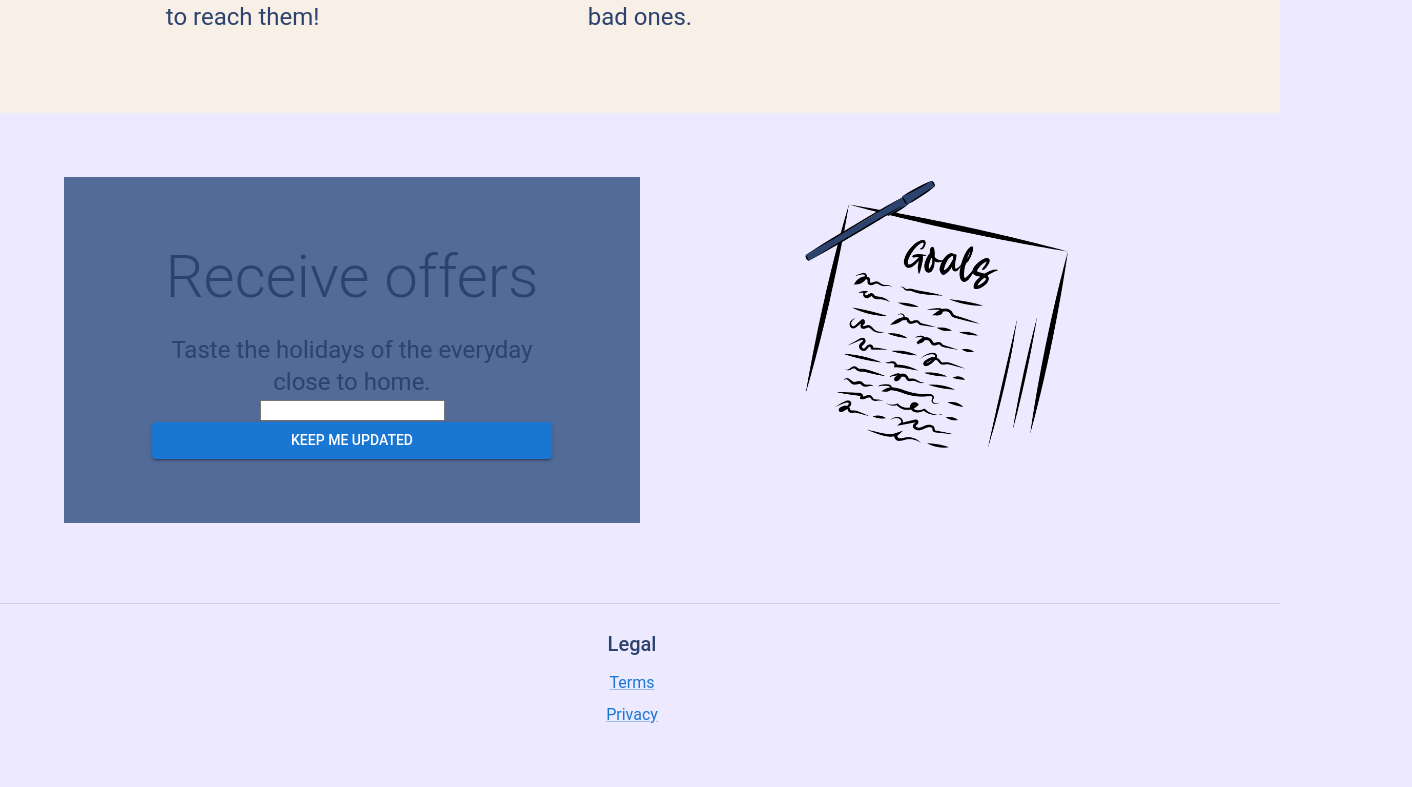
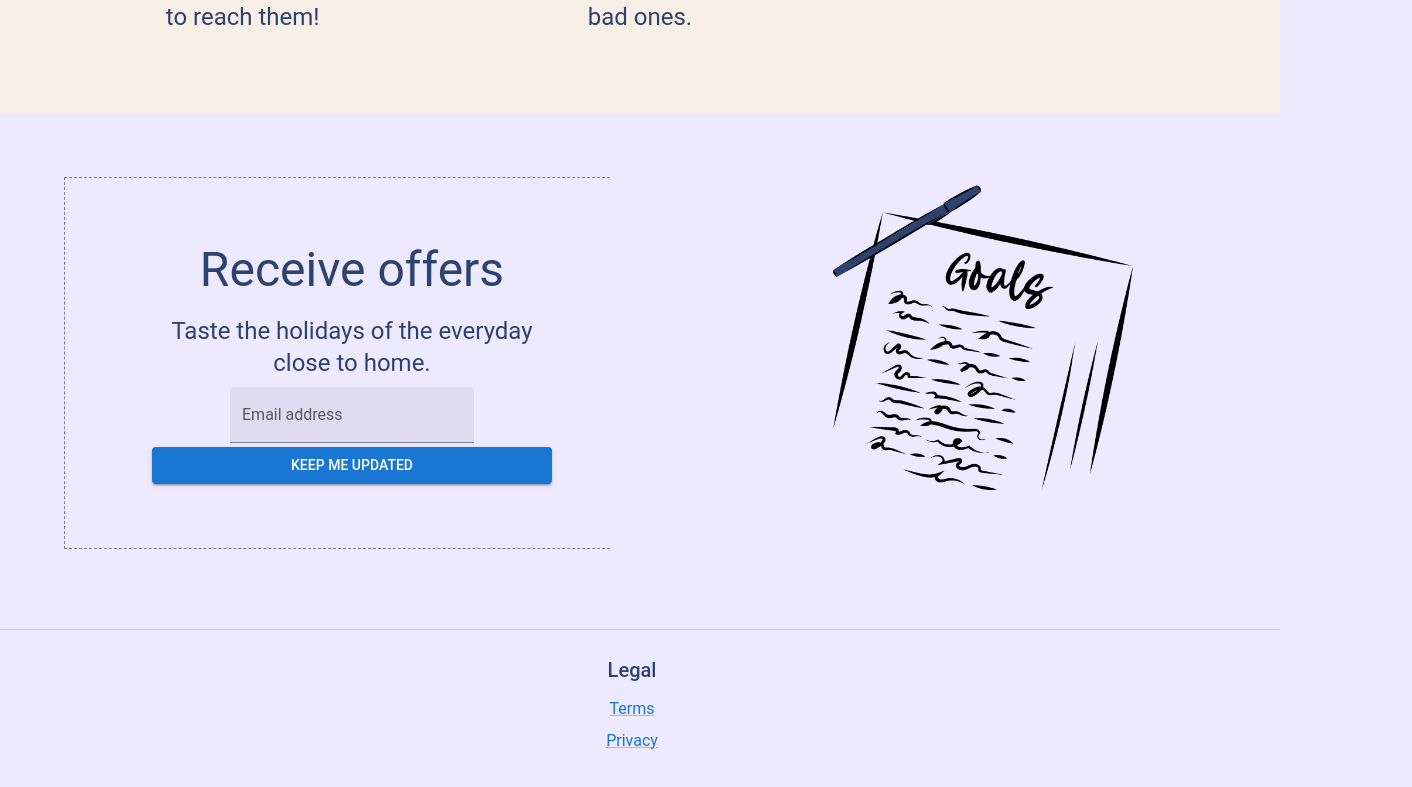
Before and after one commit to vmaineng/Habit-2023, a React (Create React App) app in the folder client/: page / in a window 1280 px wide. Shown: the part 1589-2376 px from the top of the page, 1412 px wide, since content can reach past the window. Built offline with nearby package versions, Linux system fonts and the light colour scheme.

Commit message:
added background

```diff
--- a/client/src/components/Offer.js
+++ b/client/src/components/Offer.js
@@ -4,32 +4,47 @@ import Box from "@mui/material/Box";
 import Grid from "@mui/material/Grid";
 import Typography from "@mui/material/Typography";
 import Button from "@mui/material/Button";
+import TextField from "@mui/material/TextField";
+import Stack from "@mui/material/Stack"
 import Goal from "../assets/goal.png";
 
 function Offer() {
   return (
     <div>
-      <Container component="section" sx={{ mt: 8, display: "flex", mb: 10 }}>
+      <Container sx={{ mt: 8, display: "flex", mb: 10, }}>
         <Grid container>
-          <Grid item xs={12} md={6} sx={{ zIndex: 1 }}>
+          <Grid item  md={6} >
             <Box
               sx={{
                 display: "flex",
                 justifyContent: "center",
-                bgcolor: "cyan",
+                border: '1px dashed grey',
                 py: 8,
                 px: 3,
+                '&:hover': {
+                  backgroundColor: 'primary.main',
+                  opacity: [0.9, 0.8, 0.7],
+                }
               }}
             >
               <Box sx={{ maxWidth: 400 }}>
-                <Typography variant="h2" component="h2" gutterBottom>
+                <Typography variant="h3" component="h3" gutterBottom>
                   Receive offers
                 </Typography>
                 <Typography variant="h5">
                   Taste the holidays of the everyday close to home.
                 </Typography>
-                <input type="text" placholder="Your email" />
-                <br />
+
+                <TextField
+                  id="outlined-basic"
+                  color="lilac"
+                  variant="filled"
+                  label="Email address"
+                  margin="dense"
+
+                />
+
+           <Stack direction="row" spacing={5}>
                 <Button
                   type="submit"
                   color="primary"
@@ -38,14 +53,15 @@ function Offer() {
                 >
                   Keep me updated
                 </Button>
-              </Box>
+                </Stack>
+                </Box>
             </Box>
           </Grid>
           <Grid
             item
             xs={12}
             md={6}
-            sx={{ display: { md: "block", xs: "none" }, position: "relative" }}
+            sx={{ display: { md: "block" }, position: "relative" }}
           >
             <Box
               component="img"
@@ -57,8 +73,8 @@ function Offer() {
                 left: -28,
                 right: 0,
                 bottom: 0,
-                width: "300%",
-                maxWidth: 700,
+                width: "500%",
+                maxWidth: 800,
               }}
             />
           </Grid>
```
Also changed, not shown: 1 other file (tests, documents, lock files or other folders).
